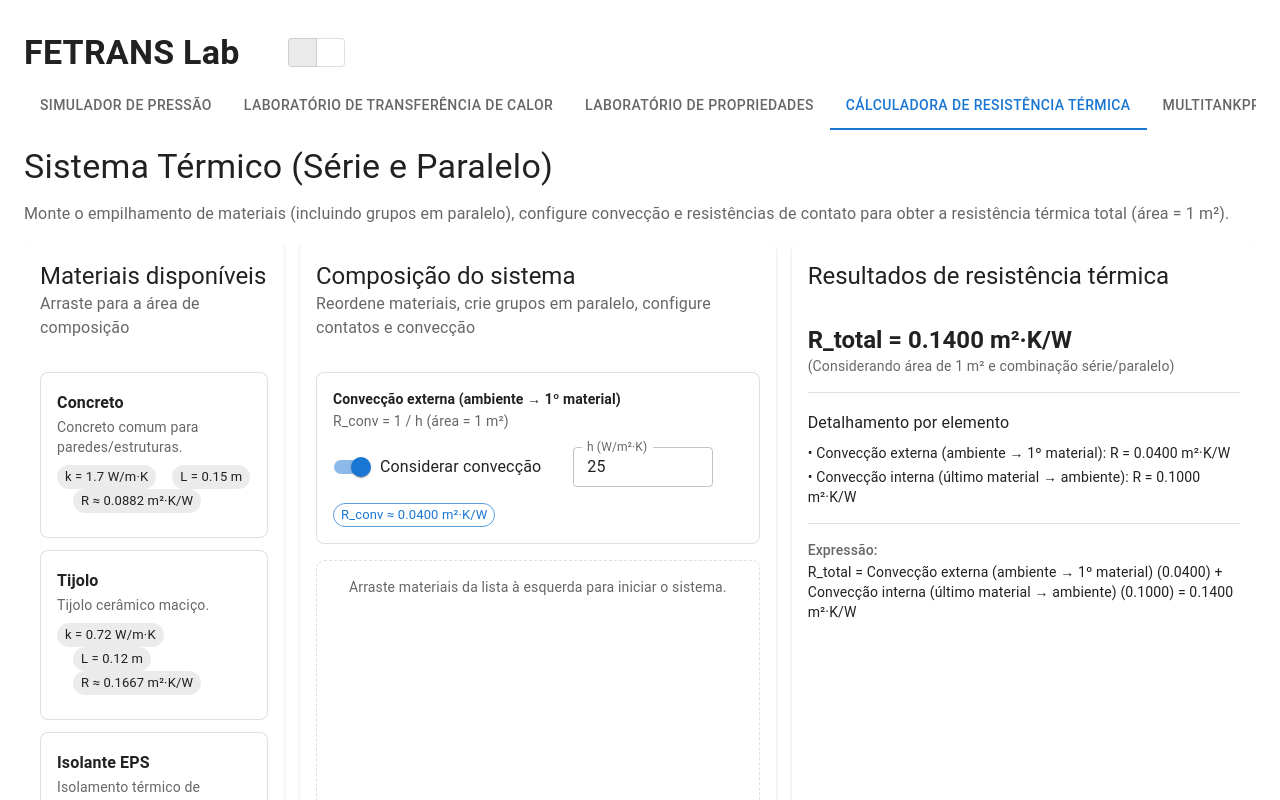
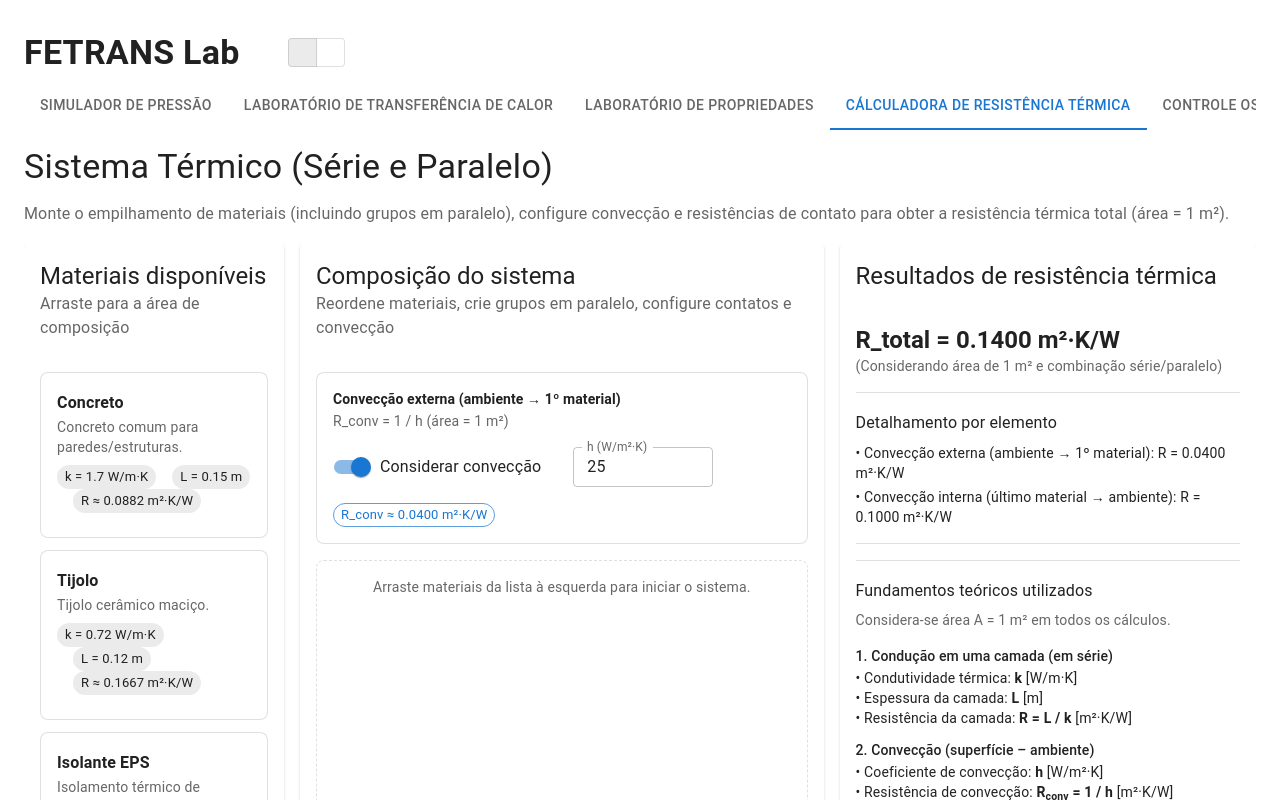
Before and after one commit to RegisBloemer/simulador-pressao, a Next.js app: page / in a window 1280 px wide. Both pictures are taken after a click on the tab "CÁLCULADORA DE RESISTÊNCIA TÉRMICA". Shown: the top 800 px of the page. Built offline with nearby package versions, Linux system fonts and the light colour scheme; some icons are missing.

Commit message:
feat: Update Multi-Tank Pressure Control Game tab label and improve comments in Thermal System

```diff
--- a/app/components/MultiTankPressureControlGamePage.jsx
+++ b/app/components/MultiTankPressureControlGamePage.jsx
@@ -993,8 +993,7 @@ function GameControlPanel({
                 >
                   Se h ficar abaixo de um limiar mínimo (tanque praticamente
                   seco) por mais de {DRY_TIME_LIMIT} s, o sistema é considerado
-                  fora da faixa segura de operação (risco de cavitação, entrada
-                  de ar, etc.), e o jogo registra uma falha operacional.
+                  fora da faixa segura de operação, e o jogo registra uma falha operacional.
                 </Typography>
               </AccordionDetails>
             </Accordion>
--- a/app/components/ThermalSystem.jsx
+++ b/app/components/ThermalSystem.jsx
@@ -165,7 +165,6 @@ function ThermalSystemPage() {
         if (oldIndex === -1) return prev;
         if (newIndex === -1) newIndex = prev.length - 1;
         const moved = arrayMove(prev, oldIndex, newIndex);
-        // grupos paralelos continuam definidos por parallelGroupId
         return moved;
       });
       return;
@@ -174,7 +173,6 @@ function ThermalSystemPage() {
     // Arrastar do catálogo para a composição
     if (activeFrom === 'catalog') {
       if (!isOverContainer && !isOverLayer) {
-        // soltou em lugar que não é composição -> ignora
         return;
       }
 
@@ -244,12 +242,10 @@ function ThermalSystemPage() {
 
       const newComp = [...prev];
 
-      // Garante que a camada base também esteja no grupo paralelo
       if (!baseLayer.parallelGroupId) {
         newComp[index] = { ...baseLayer, parallelGroupId: groupId };
       }
 
-      // Insere logo após o último membro atual do grupo
       let insertIndex = index + 1;
       while (
         insertIndex < newComp.length &&
@@ -272,7 +268,6 @@ function ThermalSystemPage() {
 
       let next = prev.filter((layer) => layer.instanceId !== layerId);
 
-      // Se o grupo paralelo ficar com apenas 1 camada, remove o "status paralelo"
       if (groupId) {
         const remaining = next.filter((l) => l.parallelGroupId === groupId);
         if (remaining.length <= 1) {
@@ -285,7 +280,6 @@ function ThermalSystemPage() {
       return next;
     });
 
-    // Limpa resistências de contato associadas a essa camada
     setContactResistances((prev) => {
       const newMap = {};
       Object.entries(prev).forEach(([key, val]) => {
@@ -353,7 +347,7 @@ function ThermalSystemPage() {
     while (i < nLayers) {
       const layer = composition[i];
 
-      // Verifica se este índice é o início de um grupo em paralelo
+      // Início de grupo em paralelo?
       const pgId = layer.parallelGroupId;
       if (pgId) {
         let j = i + 1;
@@ -410,7 +404,7 @@ function ThermalSystemPage() {
           i = j;
           continue;
         }
-        // Se groupSize === 1, cai no caso "camada em série" abaixo.
+        // Se groupSize === 1, volta pro caso normal (série)
       }
 
       // Camada em série (normal)
@@ -494,11 +488,6 @@ function ThermalSystemPage() {
           </Typography>
         </Box>
 
-        {/*
-          Grid SEMPRE em uma linha (nowrap).
-          Se a tela ficar estreita, surge scroll horizontal,
-          mas o card de resultados permanece sempre à direita.
-        */}
         <Grid
           container
           spacing={2}
@@ -650,7 +639,7 @@ function CatalogDraggable({ material }) {
 
   const style = {
     transform: CSS.Translate.toString(transform),
-    opacity: isDragging ? 0.2 : 1, // fantasma enquanto overlay aparece
+    opacity: isDragging ? 0.2 : 1,
     cursor: isDragging ? 'grabbing' : 'grab',
   };
 
@@ -888,7 +877,7 @@ function SortableLayer({
   const style = {
     transform: CSS.Transform.toString(transform),
     transition,
-    opacity: isDragging ? 0.2 : 1, // real apagado, overlay por cima
+    opacity: isDragging ? 0.2 : 1,
     cursor: isDragging ? 'grabbing' : 'grab',
   };
 
@@ -1051,7 +1040,7 @@ function MaterialLayerCard({
   );
 }
 
-// Conector de resistência de contato – cor bem visível
+// Conector de resistência de contato
 function ContactResistanceConnector({ enabled, value, onToggle, onChange }) {
   return (
     <Stack direction="row" alignItems="center" spacing={1} sx={{ my: 1 }}>
@@ -1165,7 +1154,122 @@ function ConvectionCard({ label, side, config, onChange }) {
   );
 }
 
+// -----------------------------------------------------------------------------
+// Resumo teórico das fórmulas utilizadas
+// -----------------------------------------------------------------------------
+function TheoreticalSummary() {
+  return (
+    <Box>
+      <Typography variant="subtitle1" gutterBottom>
+        Fundamentos teóricos utilizados
+      </Typography>
+
+      <Typography variant="body2" color="text.secondary" paragraph>
+        Considera-se área A = 1 m² em todos os cálculos.
+      </Typography>
+
+      <Stack spacing={1.5}>
+        <Box>
+          <Typography variant="subtitle2">
+            1. Condução em uma camada (em série)
+          </Typography>
+          <Typography variant="body2">
+            • Condutividade térmica: <b>k</b> [W/m·K]
+          </Typography>
+          <Typography variant="body2">
+            • Espessura da camada: <b>L</b> [m]
+          </Typography>
+          <Typography variant="body2">
+            • Resistência da camada: <b>R = L / k</b> [m²·K/W]
+          </Typography>
+        </Box>
+
+        <Box>
+          <Typography variant="subtitle2">
+            2. Convecção (superfície – ambiente)
+          </Typography>
+          <Typography variant="body2">
+            • Coeficiente de convecção: <b>h</b> [W/m²·K]
+          </Typography>
+          <Typography variant="body2">
+            • Resistência de convecção:{' '}
+            <b>
+              R<sub>conv</sub> = 1 / h
+            </b>{' '}
+            [m²·K/W]
+          </Typography>
+        </Box>
+
+        <Box>
+          <Typography variant="subtitle2">
+            3. Resistência de contato entre camadas
+          </Typography>
+          <Typography variant="body2">
+            • Valor definido pelo usuário:{' '}
+            <b>
+              R<sub>cont</sub>
+            </b>{' '}
+            [m²·K/W]
+          </Typography>
+          <Typography variant="body2">
+            • Entra na soma como mais um termo em série:{' '}
+            <b>
+              R<sub>total</sub> += R<sub>cont</sub>
+            </b>
+          </Typography>
+        </Box>
+
+        <Box>
+          <Typography variant="subtitle2">
+            4. Grupo de camadas em paralelo
+          </Typography>
+          <Typography variant="body2">
+            Cada camada do grupo em paralelo tem resistência{' '}
+            <b>
+              R<sub>i</sub> = L<sub>i</sub> / k<sub>i</sub>
+            </b>
+            . O equivalente do grupo é:
+          </Typography>
+          <Typography variant="body2" sx={{ ml: 2 }}>
+            • <b>1 / R<sub>eq</sub> = Σ (1 / R<sub>i</sub>)</b>
+          </Typography>
+          <Typography variant="body2" sx={{ ml: 2 }}>
+            • <b>R<sub>eq</sub> = 1 / Σ (1 / R<sub>i</sub>)</b>
+          </Typography>
+        </Box>
+
+        <Box>
+          <Typography variant="subtitle2">
+            5. Combinação em série (sistema completo)
+          </Typography>
+          <Typography variant="body2">
+            Todos os elementos em série (convecções, camadas simples e grupos
+            em paralelo já equivalentes) são somados:
+          </Typography>
+          <Typography variant="body2" sx={{ ml: 2 }}>
+            • <b>R<sub>total</sub> = Σ R<sub>elemento</sub></b>
+          </Typography>
+        </Box>
+
+        <Box>
+          <Typography variant="subtitle2">
+            6. (Opcional) Coeficiente global de transmissão
+          </Typography>
+          <Typography variant="body2">
+            A partir da resistência total, pode-se obter o coeficiente U:
+          </Typography>
+          <Typography variant="body2" sx={{ ml: 2 }}>
+            • <b>U = 1 / R<sub>total</sub></b> [W/m²·K]
+          </Typography>
+        </Box>
+      </Stack>
+    </Box>
+  );
+}
+
+// -----------------------------------------------------------------------------
 // Resumo (coluna da direita)
+// -----------------------------------------------------------------------------
 function ResistanceSummary({ totalFormatted, details, breakdownExpression }) {
   return (
     <Card
@@ -1177,8 +1281,15 @@ function ResistanceSummary({ totalFormatted, details, breakdownExpression }) {
       }}
     >
       <CardHeader title="Resultados de resistência térmica" />
-      <CardContent sx={{ flex: 1, overflowY: 'auto' }}>
-        <Stack spacing={2}>
+      <CardContent
+        sx={{
+          flex: 1,
+          minHeight: 0,
+          display: 'flex',
+          flexDirection: 'column',
+        }}
+      >
+        <Stack spacing={2} sx={{ flex: 1, minHeight: 0 }}>
           <Box>
             <Typography variant="h5" fontWeight={700}>
               R_total = {totalFormatted} m²·K/W
@@ -1211,12 +1322,9 @@ function ResistanceSummary({ totalFormatted, details, breakdownExpression }) {
 
           <Divider />
 
-          <Box>
-            <Typography variant="subtitle2" color="text.secondary">
-              Expressão:
-            </Typography>
-            <Typography variant="body2">{breakdownExpression}</Typography>
-          </Box>
+          <Divider />
+
+          <TheoreticalSummary />
         </Stack>
       </CardContent>
     </Card>
--- a/app/page.js
+++ b/app/page.js
@@ -238,7 +238,7 @@ export default function Home() {
         <Tab label="Laboratório de Propriedades" value="MaterialPropertiesLab" />
         {/* <Tab label="Playground de Calor" value="HeatPlayground" /> */}
         <Tab label="Cálculadora de Resistência térmica" value="ThermalSystem" />
-        <Tab label="MultiTankPressureControlGamePage" value="MultiTankPressureControlGamePage" />
+        <Tab label="Controle os Tanques" value="MultiTankPressureControlGamePage" />
       </Tabs>
 
       {tab === 'simulador' && (
--- a/package.json
+++ b/package.json
@@ -5,7 +5,7 @@
   "scripts": {
     "dev": "next dev --turbopack",
     "build": "next build --turbopack",
-    "start": "next start",
+    "start": "next start -p 3001",
     "lint": "eslint"
   },
   "dependencies": {
```
